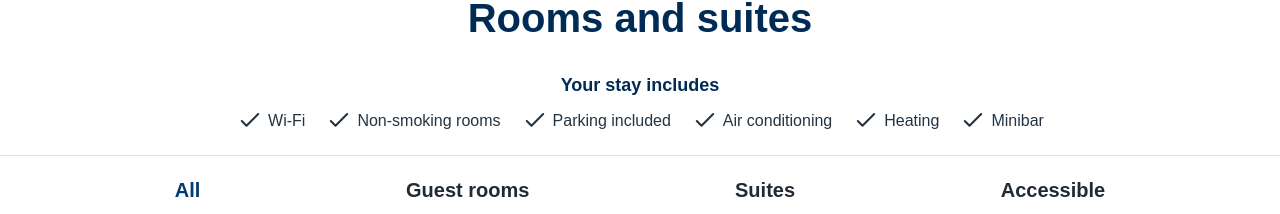
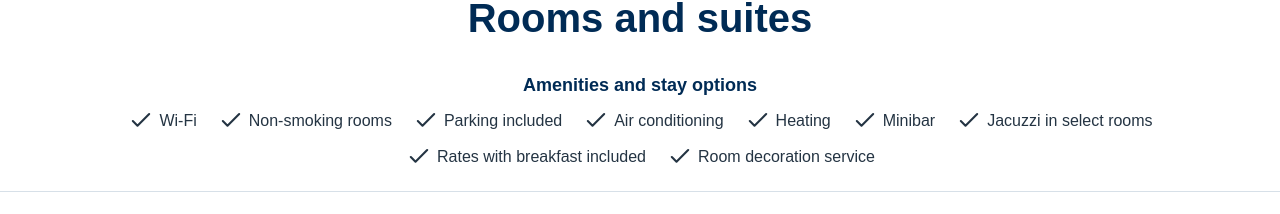
Before and after one commit to camilogomez17/hotelBlueThree, a Next.js app: page /en/rooms in a window 1280 px wide. Shown: the part 357-571 px from the top of the page. Built offline with nearby package versions, Linux system fonts and the light colour scheme; no server answers.

Commit message:
Show jacuzzi breakfast and decoration on rooms pages

```diff
--- a/app/components/RoomsCatalog.tsx
+++ b/app/components/RoomsCatalog.tsx
@@ -27,16 +27,26 @@ export default function RoomsCatalog({ language = "es" }: { language?: "es" | "e
   const tabs = [{id:"all",es:"Todas",en:"All"},{id:"guest",es:"Habitaciones",en:"Guest rooms"},{id:"suites",es:"Suites",en:"Suites"},{id:"accessible",es:"Accesibles",en:"Accessible"}];
   const visibleRooms = rooms.filter(room => category === "all" || (category === "accessible" ? room.features.some(feature => /accesible|movilidad reducida/i.test(feature)) : category === "suites" ? /suite/i.test(room.name) : !/suite/i.test(room.name)));
   const tr = (s: string) => en ? (translations[s] ?? s) : s;
+  const commonFeatures = ["Wi-Fi", "No fumar", "Estacionamiento incluido", "Aire acondicionado", "Calefacción", "Minibar"]
+    .filter(feature => rooms.length > 0 && rooms.every(room => room.features.includes(feature)))
+    .map(feature => feature === "No fumar" ? (en ? "Non-smoking rooms" : "Habitaciones para no fumadores") : tr(feature));
+  const stayFeatures = [
+    ...commonFeatures,
+    en ? "Jacuzzi in select rooms" : "Jacuzzi en habitaciones seleccionadas",
+    en ? "Rates with breakfast included" : "Tarifas con desayuno incluido",
+    en ? "Room decoration service" : "Servicio de decoración de habitaciones",
+  ];
+
   return <main className="blue-rooms-page">
     <header className="section-wrap">
       <h1 className="py-6 text-center text-[32px] leading-tight font-bold text-[#002b55] sm:py-7 sm:text-[40px]">{en ? "Rooms and suites" : "Habitaciones y suites"}</h1>
       <div className="mb-4 sm:mb-5">
-        <h2 className="pb-2 text-center text-lg font-bold text-[#002b55]">{en ? "Your stay includes" : "Tu estadía incluye"}</h2>
+        <h2 className="pb-2 text-center text-lg font-bold text-[#002b55]">{en ? "Amenities and stay options" : "Comodidades y opciones para tu estadía"}</h2>
         <ul className="flex flex-wrap justify-center gap-x-5 gap-y-2 text-base">
-          {["Wi-Fi", "No fumar", "Estacionamiento incluido", "Aire acondicionado", "Calefacción", "Minibar"].filter(feature => rooms.length > 0 && rooms.every(room => room.features.includes(feature))).map(feature => (
+          {stayFeatures.map(feature => (
             <li key={feature} className="flex items-center gap-1">
               <svg viewBox="0 0 24 24" width="28" height="28" fill="none" stroke="currentColor" strokeWidth="1.8" strokeLinecap="round" strokeLinejoin="round" aria-hidden="true"><path d="m5 12 4 4L19 6" /></svg>
-              {feature === "No fumar" ? (en ? "Non-smoking rooms" : "Habitaciones para no fumadores") : tr(feature)}
+              {feature}
             </li>
           ))}
         </ul>
```
